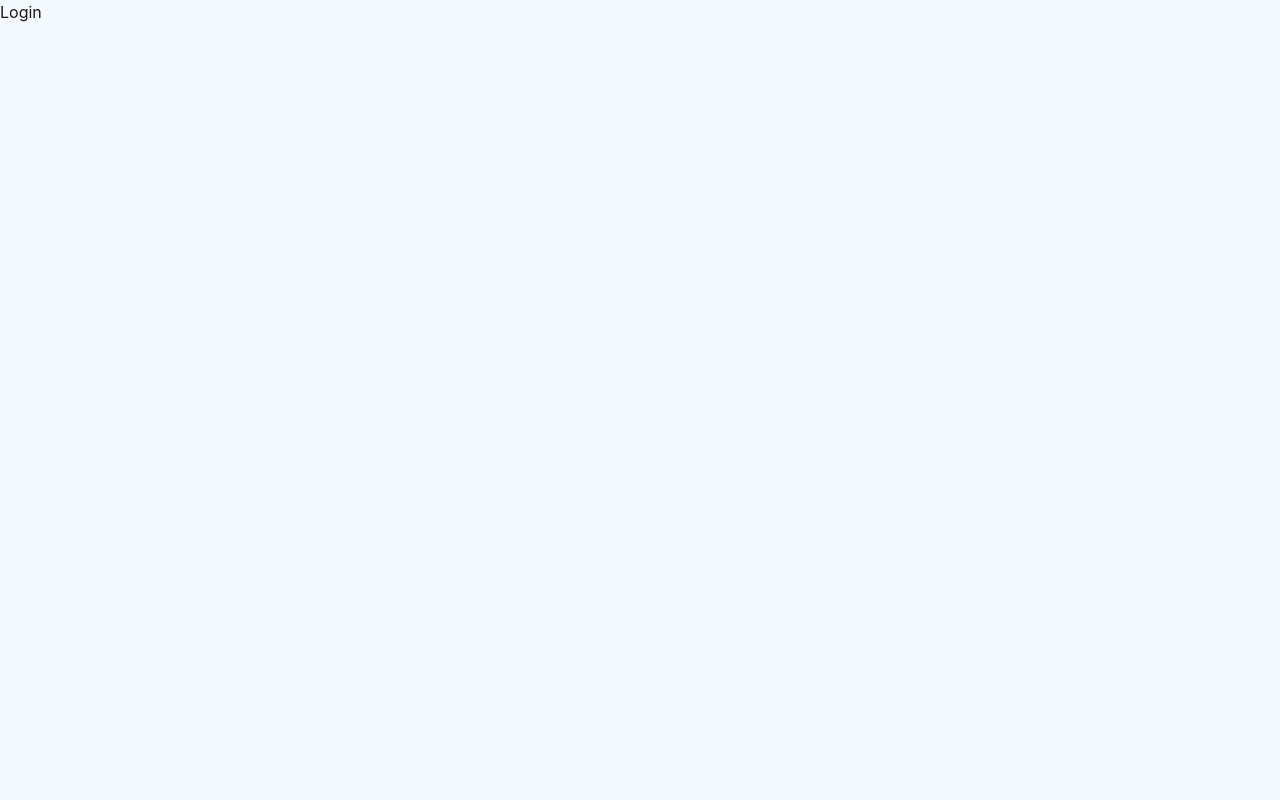
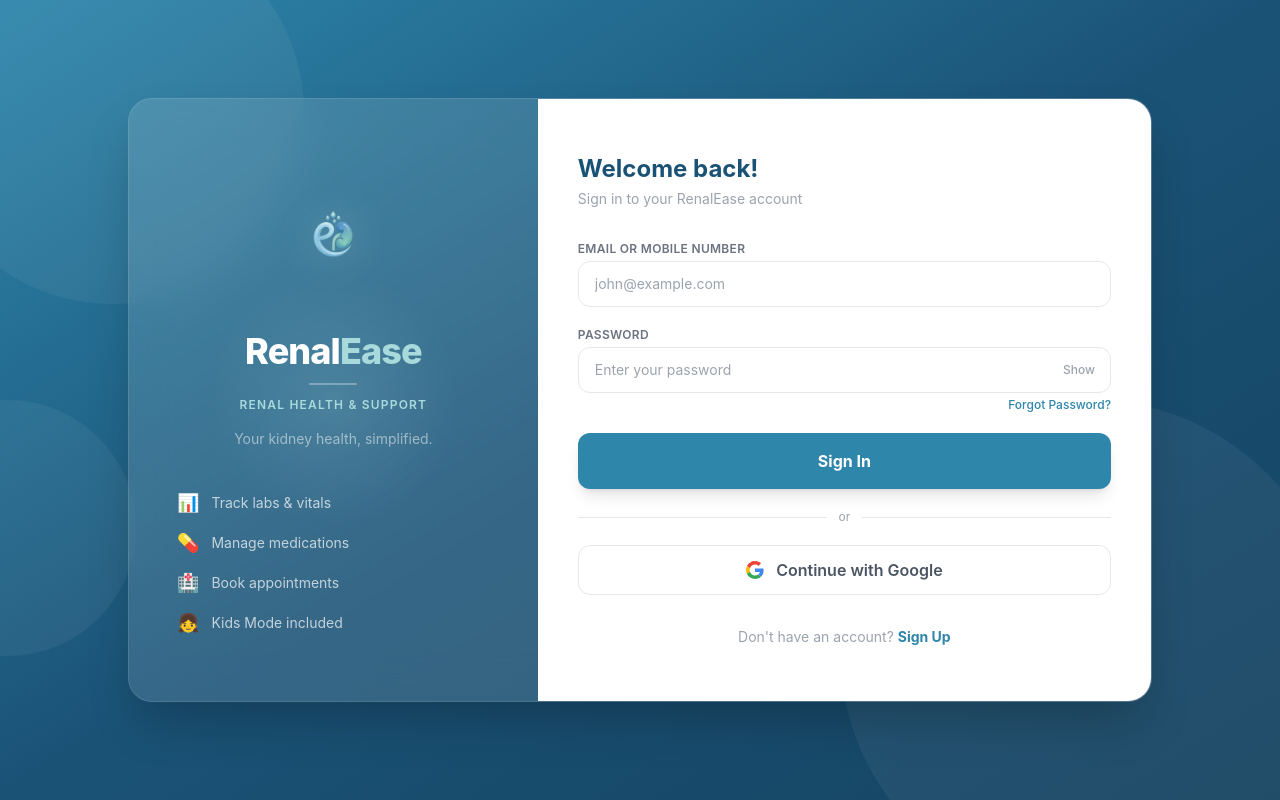
Before and after one commit to Princee06/RenalEase, a React (Create React App) app in the folder client/: page /login in a window 1280 px wide. Built offline with nearby package versions, Linux system fonts and the light colour scheme.

Commit message:
feat: completed Login and Signup screens

```diff
--- a/client/src/pages/Auth/Login.jsx
+++ b/client/src/pages/Auth/Login.jsx
@@ -1 +1,187 @@
-export default function Login() { return <div>Login</div>; }
+import React, { useState } from 'react';
+import { useNavigate } from 'react-router-dom';import logo from '../../assets/logo.png';
+import { useUser } from '../../context/UserContext';
+
+export default function Login() {
+  const navigate = useNavigate();
+  const { updateUser } = useUser();
+  const [form, setForm] = useState({
+    email: '',
+    password: '',
+  });
+  const [showPassword, setShowPassword] = useState(false);
+  const [error, setError] = useState('');
+
+  const handleChange = (e) => {
+    setForm({ ...form, [e.target.name]: e.target.value });
+    setError('');
+  };
+
+  const handleLogin = () => {
+    if (!form.email || !form.password) {
+      setError('Please fill in all fields.');
+      return;
+    }
+    if (form.password.length < 6) {
+      setError('Password must be at least 6 characters.');
+      return;
+    }
+    updateUser({ email: form.email });
+    navigate('/dashboard');
+  };
+
+  return (
+    <div className="min-h-screen bg-gradient-to-br from-[#2E86AB] via-[#1A5276] to-[#154360] flex items-center justify-center px-6 relative overflow-hidden">
+
+      {/* Background bubbles */}
+      <div className="absolute top-[-80px] left-[-80px] w-96 h-96 bg-white opacity-5 rounded-full" />
+      <div className="absolute bottom-[-100px] right-[-60px] w-[500px] h-[500px] bg-white opacity-5 rounded-full" />
+      <div className="absolute top-1/2 left-[-120px] w-64 h-64 bg-white opacity-5 rounded-full" />
+
+      {/* Wide card */}
+      <div className="w-full max-w-5xl rounded-3xl overflow-hidden shadow-2xl flex min-h-[580px]"
+        style={{ background: 'rgba(255,255,255,0.08)', backdropFilter: 'blur(20px)', border: '1px solid rgba(255,255,255,0.15)' }}
+      >
+
+        {/* LEFT — Branding */}
+        <div className="hidden md:flex flex-col items-center justify-center w-2/5 px-12 py-16 relative"
+          style={{ background: 'rgba(255,255,255,0.05)' }}
+        >
+          <div className="absolute w-64 h-64 rounded-full"
+            style={{ background: 'radial-gradient(circle, rgba(168,218,220,0.15) 0%, transparent 70%)' }}
+          />
+          <img src={logo} alt="RenalEase"
+            className="w-36 h-36 object-contain drop-shadow-2xl mb-6 relative z-10"
+            style={{ filter: 'drop-shadow(0 0 20px rgba(168,218,220,0.4))' }}
+          />
+          <h1 className="text-4xl font-extrabold text-white tracking-tight relative z-10">
+            Renal<span className="text-[#A8DADC]">Ease</span>
+          </h1>
+          <div className="w-12 h-0.5 bg-white/30 rounded-full my-3 relative z-10" />
+          <p className="text-[#A8DADC] text-xs tracking-widest uppercase font-semibold relative z-10">
+            Renal Health & Support
+          </p>
+          <p className="text-white/50 text-sm text-center mt-4 max-w-xs relative z-10">
+            Your kidney health, simplified.
+          </p>
+
+          {/* Feature bullets */}
+          <div className="mt-10 flex flex-col gap-3 w-full relative z-10">
+            {[
+              { icon: '📊', text: 'Track labs & vitals' },
+              { icon: '💊', text: 'Manage medications' },
+              { icon: '🏥', text: 'Book appointments' },
+              { icon: '👧', text: 'Kids Mode included' },
+            ].map((f) => (
+              <div key={f.text} className="flex items-center gap-3">
+                <span className="text-lg">{f.icon}</span>
+                <span className="text-white/70 text-sm">{f.text}</span>
+              </div>
+            ))}
+          </div>
+        </div>
+
+        {/* RIGHT — Form */}
+        <div className="flex-1 bg-white flex flex-col justify-center px-10 py-12">
+
+          <div className="mb-8">
+            <h2 className="text-2xl font-bold text-[#1A5276]">Welcome back!</h2>
+            <p className="text-gray-400 text-sm mt-1">Sign in to your RenalEase account</p>
+          </div>
+
+          <div className="flex flex-col gap-5">
+
+            {/* Email */}
+            <div>
+              <label className="text-xs font-semibold text-gray-500 uppercase tracking-wide mb-1 block">
+                Email or Mobile Number
+              </label>
+              <input
+                type="text"
+                name="email"
+                value={form.email}
+                onChange={handleChange}
+                placeholder="john@example.com"
+                className="w-full border border-gray-200 rounded-xl px-4 py-3 text-sm text-gray-700 focus:outline-none focus:ring-2 focus:ring-[#2E86AB] transition"
+              />
+            </div>
+
+            {/* Password */}
+            <div>
+              <label className="text-xs font-semibold text-gray-500 uppercase tracking-wide mb-1 block">
+                Password
+              </label>
+              <div className="relative">
+                <input
+                  type={showPassword ? 'text' : 'password'}
+                  name="password"
+                  value={form.password}
+                  onChange={handleChange}
+                  placeholder="Enter your password"
+                  className="w-full border border-gray-200 rounded-xl px-4 py-3 text-sm text-gray-700 focus:outline-none focus:ring-2 focus:ring-[#2E86AB] transition pr-16"
+                />
+                <button
+                  onClick={() => setShowPassword(!showPassword)}
+                  className="absolute right-4 top-1/2 -translate-y-1/2 text-xs font-medium text-gray-400 hover:text-[#2E86AB]"
+                >
+                  {showPassword ? 'Hide' : 'Show'}
+                </button>
+              </div>
+              <div className="flex justify-end mt-1">
+                <span className="text-xs text-[#2E86AB] cursor-pointer hover:underline font-medium">
+                  Forgot Password?
+                </span>
+              </div>
+            </div>
+
+            {/* Error */}
+            {error && (
+              <div className="bg-red-50 border border-red-200 text-red-500 text-sm px-4 py-3 rounded-xl">
+                {error}
+              </div>
+            )}
+
+            {/* Sign In Button */}
+            <button
+              onClick={handleLogin}
+              className="w-full bg-[#2E86AB] text-white font-bold text-base py-4 rounded-xl hover:bg-[#1A5276] active:scale-95 transition-all duration-300 shadow-lg"
+            >
+              Sign In
+            </button>
+
+            {/* Divider */}
+            <div className="flex items-center gap-3">
+              <div className="flex-1 h-px bg-gray-200" />
+              <span className="text-gray-400 text-xs">or</span>
+              <div className="flex-1 h-px bg-gray-200" />
+            </div>
+
+            {/* Google */}
+            <button className="w-full border border-gray-200 text-gray-600 font-semibold py-3 rounded-xl hover:bg-gray-50 active:scale-95 transition-all duration-300 flex items-center justify-center gap-3">
+              <svg width="18" height="18" viewBox="0 0 48 48">
+                <path fill="#EA4335" d="M24 9.5c3.54 0 6.71 1.22 9.21 3.6l6.85-6.85C35.9 2.38 30.47 0 24 0 14.62 0 6.51 5.38 2.56 13.22l7.98 6.19C12.43 13.72 17.74 9.5 24 9.5z"/>
+                <path fill="#4285F4" d="M46.98 24.55c0-1.57-.15-3.09-.38-4.55H24v9.02h12.94c-.58 2.96-2.26 5.48-4.78 7.18l7.73 6c4.51-4.18 7.09-10.36 7.09-17.65z"/>
+                <path fill="#FBBC05" d="M10.53 28.59c-.48-1.45-.76-2.99-.76-4.59s.27-3.14.76-4.59l-7.98-6.19C.92 16.46 0 20.12 0 24c0 3.88.92 7.54 2.56 10.78l7.97-6.19z"/>
+                <path fill="#34A853" d="M24 48c6.48 0 11.93-2.13 15.89-5.81l-7.73-6c-2.15 1.45-4.92 2.3-8.16 2.3-6.26 0-11.57-4.22-13.47-9.91l-7.98 6.19C6.51 42.62 14.62 48 24 48z"/>
+              </svg>
+              Continue with Google
+            </button>
+
+          </div>
+
+          {/* Sign Up link */}
+          <p className="text-center text-gray-400 text-sm mt-8">
+            Don't have an account?{' '}
+            <span
+              onClick={() => navigate('/signup')}
+              className="text-[#2E86AB] font-bold cursor-pointer hover:underline"
+            >
+              Sign Up
+            </span>
+          </p>
+
+        </div>
+      </div>
+    </div>
+  );
+}
```
